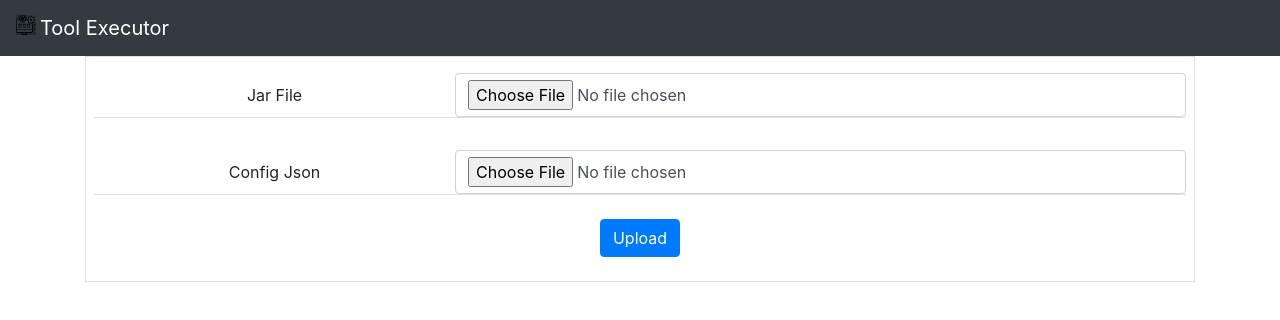
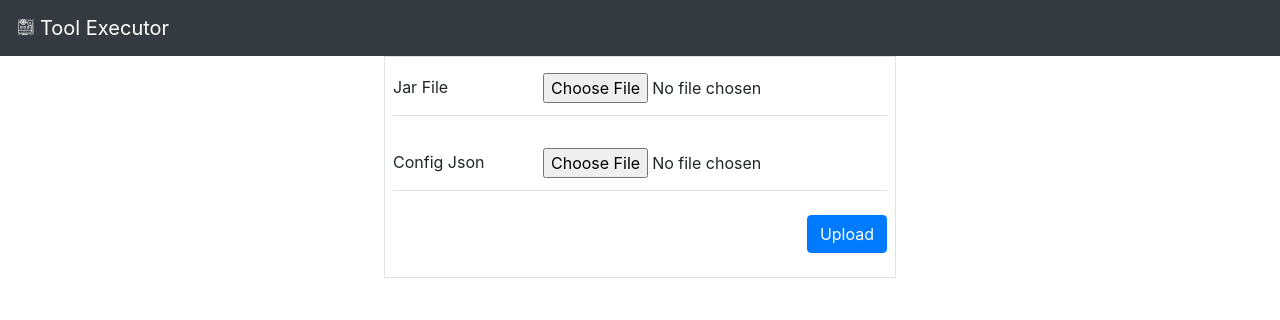
Before and after one commit to sanpj2292/tool-executor, a React (Create React App) app: page / in a window 1280 px wide. Shown: the top 320 px of the page. Built offline with nearby package versions, Linux system fonts and the light colour scheme.

Commit message:
Added sass support and made alignment changes commit

```diff
--- a/package.json
+++ b/package.json
@@ -11,6 +11,7 @@
     "cors": "^2.8.5",
     "express": "^4.17.1",
     "express-fileupload": "^1.1.6",
+    "node-sass": "^4.13.1",
     "react": "^16.13.0",
     "react-dom": "^16.13.0",
     "react-scripts": "3.4.0",
--- a/src/components/file-upload/file-upload.js
+++ b/src/components/file-upload/file-upload.js
@@ -1,10 +1,15 @@
 import React from 'react';
+import './file-upload.scss';
 
 const FileUpload = (props) => {
     return (
-        <div className='border-bottom d-flex flex-row'>
-            <p className='w-50 my-auto'>{props.helptext}</p>
-            <input type='file' {...props} />
+        <div className='border-bottom d-md-flex justify-content-between file-upload'>
+            <div>
+                <p>{props.helptext}</p>
+            </div>
+            <div>
+                <input type='file' {...props} />
+            </div>
         </div>
 
     );
--- /dev/null
+++ b/src/components/file-upload/file-upload.scss
@@ -0,0 +1,6 @@
+.file-upload {
+    p {
+        margin-top: 2px;
+        justify-content: right;
+    }
+}
--- a/src/components/header/header.js
+++ b/src/components/header/header.js
@@ -5,7 +5,7 @@ const Header = () => {
     return (
         <div className="navbar navbar-dark bg-dark">
             <a className="navbar-brand" href='/'>
-                <ToolSvg width={20} height={20} className="mr-1" />
+                <ToolSvg width={20} height={20} className="pt-1 mr-1" color='white' />
                 <span className='align-center'>Tool Executor</span>
             </a>
         </div>
--- a/src/components/store-tool/store-tool.js
+++ b/src/components/store-tool/store-tool.js
@@ -1,6 +1,7 @@
 import React from 'react';
 import axios from 'axios';
 import FileUpload from '../file-upload/file-upload';
+import './store-tool.scss';
 
 class StoreTool extends React.Component {
     state = {
@@ -46,22 +47,22 @@ class StoreTool extends React.Component {
 
     render() {
         return (
-            <form className='px-2 py-2 container border' onSubmit={this.onSubmitHandler}>
+            <form className='px-2 py-2 container border store-tool' onSubmit={this.onSubmitHandler}>
                 <div className='form-group py-2'>
-                    <FileUpload extension='jar' className='form-control'
+                    <FileUpload extension='jar'
                         name='jarFile'
                         onChange={this.onChangeHandler}
                         helptext='Jar File'>
                     </FileUpload>
                 </div>
                 <div className='form-group py-2'>
-                    <FileUpload extension='json' className='form-control'
+                    <FileUpload extension='json'
                         name='jsonFile'
                         onChange={this.onChangeHandler}
                         helptext='Config Json'>
                     </FileUpload>
                 </div>
-                <div className='form-group'>
+                <div className='form-group d-flex justify-content-end'>
                     <input type='submit' className='btn btn-primary' value='Upload' />
                 </div>
             </form>
--- /dev/null
+++ b/src/components/store-tool/store-tool.scss
@@ -0,0 +1,3 @@
+.store-tool {
+    width: 40vw;
+}
```
Also changed, not shown: src/icons/web-maintenance.svg, 1 other file (tests, documents, lock files or other folders).
